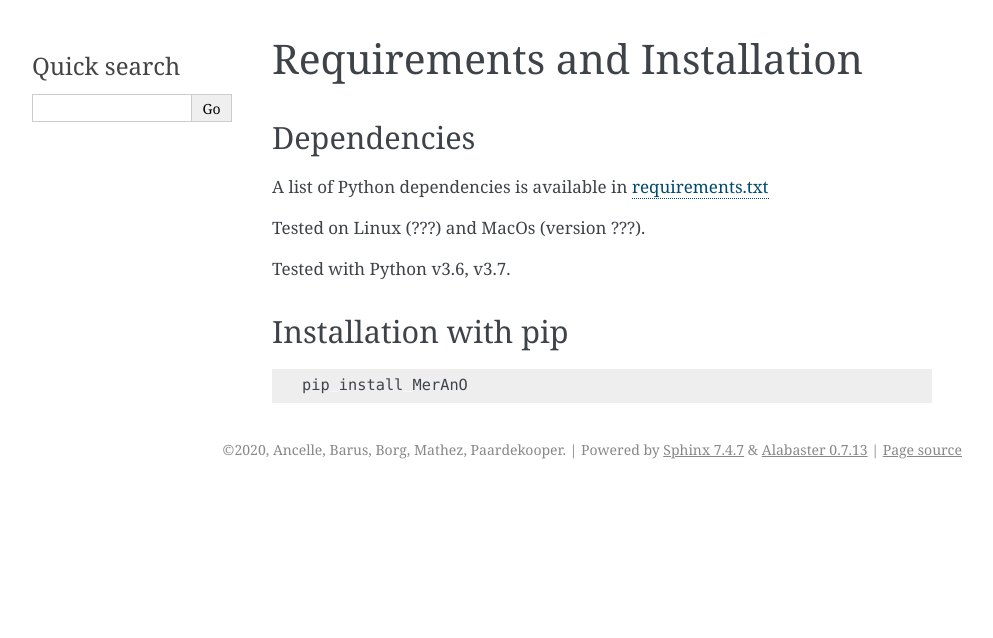
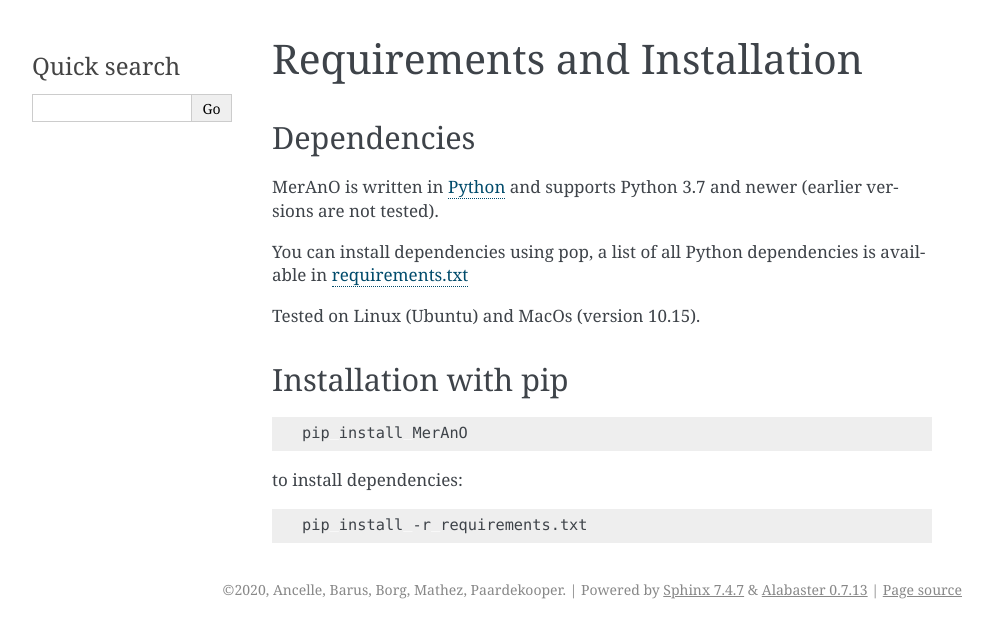
Before and after one commit to marlenebrs/MerAnO, a Sphinx documentation site: the page built from docs/source/install.rst, in a window 1280 px wide. Shown: the top 638 px of the page, without its empty margins (148-1141 px from the left). Built offline with Sphinx 7.4.7, drawn with Linux system fonts in a browser that asks for light colours.

Commit message:
update install et tutorail

```diff
--- a/docs/source/install.rst
+++ b/docs/source/install.rst
@@ -5,11 +5,12 @@
 Dependencies
 ============
 
-A list of Python dependencies is available in `requirements.txt <https://github.com/marlenebrs/MerAnO/blob/master/requirements.txt>`__
+MerAnO is written in `Python <https://www.python.org/>`__ and supports Python 3.7 and newer (earlier versions are not tested).
 
-Tested on Linux (???) and MacOs (version ???).
+You can install dependencies using pop, a list of all Python dependencies is available in `requirements.txt <https://github.com/marlenebrs/MerAnO/blob/master/requirements.txt>`__
 
-Tested with Python v3.6, v3.7.
+Tested on Linux (Ubuntu) and MacOs (version 10.15).
+
 
 Installation with pip
 =====================
@@ -17,3 +18,10 @@
 .. code:: sh
 
     pip install MerAnO
+
+to install dependencies:
+
+
+.. code:: sh
+
+    pip install -r requirements.txt
--- a/docs/source/tutorial.rst
+++ b/docs/source/tutorial.rst
@@ -6,7 +6,7 @@
 Inputs
 -------
 
-**MerAnO** program offers two axes for processing different data.
+**MerAnO**  offers two axes to process different types of data.
 Run ``merano --help`` for information about the arguments
 
 -m directory         directory of SBML files to merge
```
